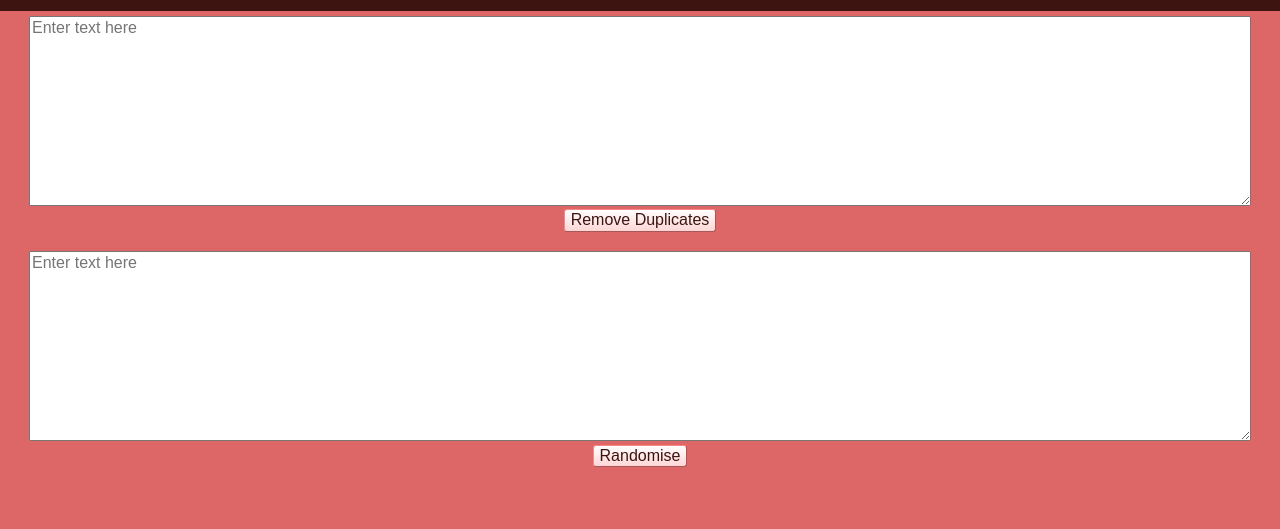
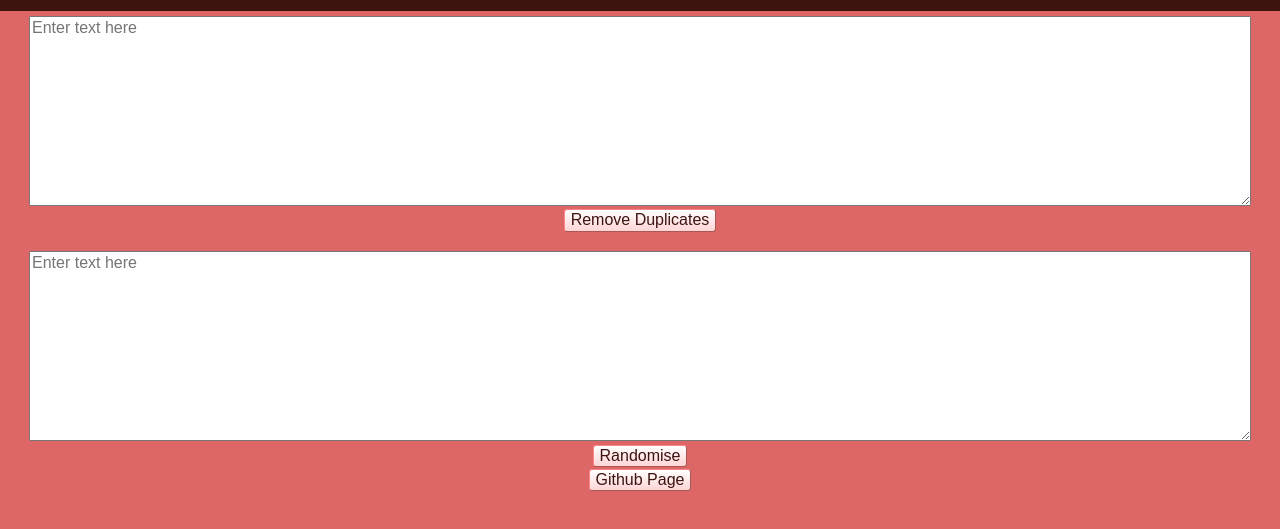
Before and after one commit to kakol20/Text-Tools, a plain HTML site: page index.html in a window 1280 px wide. Shown: the part 109-638 px from the top of the page. Drawn offline with Linux system fonts and the light colour scheme.

Commit message:
Added button to GitHub page

```diff
--- a/index.html
+++ b/index.html
@@ -49,6 +49,14 @@
 				<p>Randomise</p>
 			</div>
 		</button> <br>
+
+		<a href="https://github.com/kaking20908/Text-Tools" target="_blank">
+			<button>
+				<div>
+					<p>Github Page</p>
+				</div>
+			</button>
+		</a>
 	</div>
 </body>
 </html>
```
